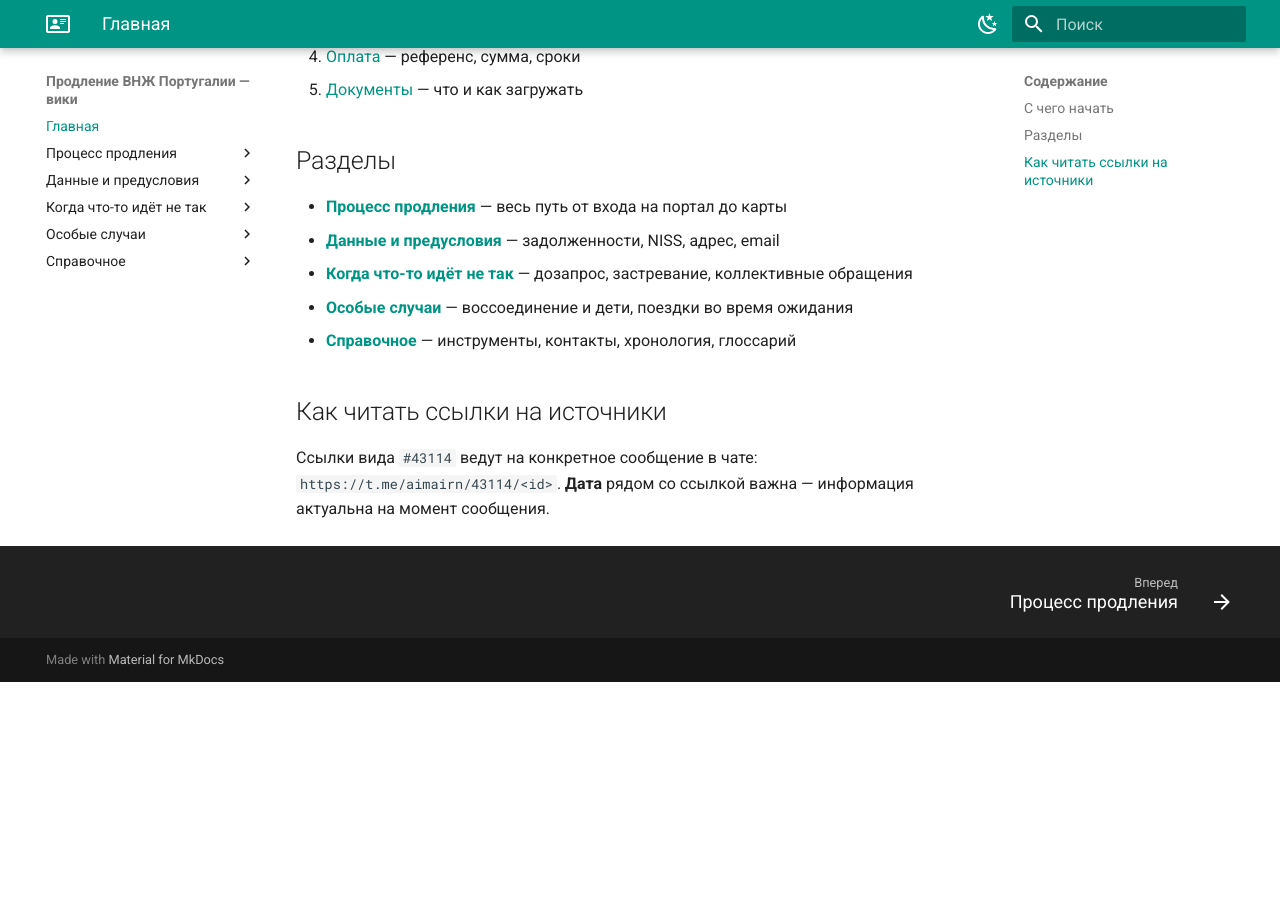
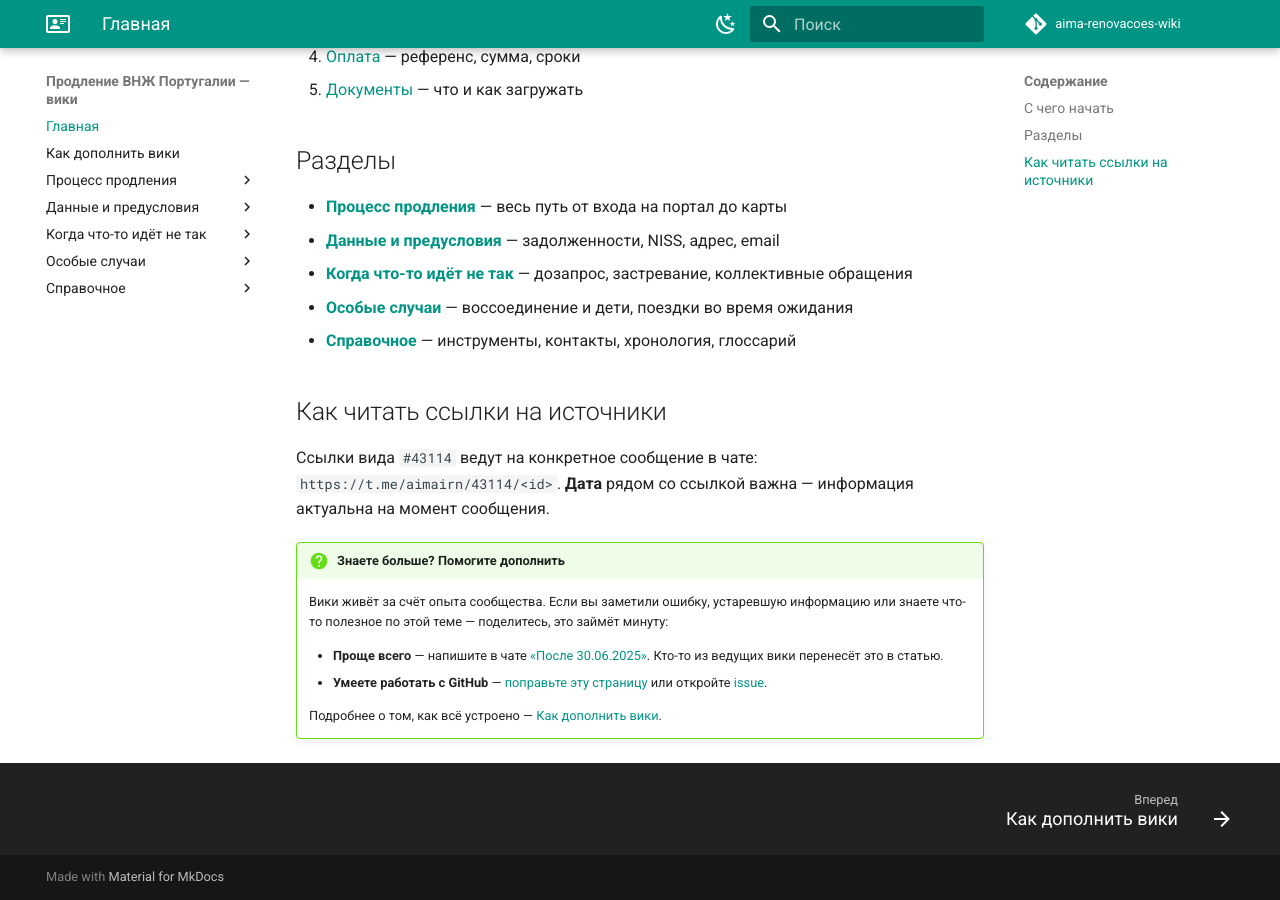
Before and after one commit to Self-Perfection/aima-renovacoes-wiki, an MkDocs documentation site: the page built from wiki/index.md, in a window 1280 px wide and 900 px high, scrolled down 725 px. Built offline with MkDocs 1.6.1 and Material for MkDocs 9.7.7, drawn with Linux system fonts in a browser that asks for light colours; comment, search, counter and statistics services are not loaded; before the commit the page ends 1407 px from its top, so only the background shows below that.

Commit message:
Ссылки на правку вики: призыв в подвале каждой страницы + страница «Как дополнить»

```diff
--- a/mkdocs.yml
+++ b/mkdocs.yml
@@ -6,9 +6,16 @@ site_url: https://self-perfection.github.io/aima-renovacoes-wiki/
 docs_dir: wiki
 site_dir: site
 
+# Ссылка на репозиторий-источник + кнопка «править» на каждой странице.
+# edit_uri ведёт в редактор GitHub по пути внутри docs_dir (wiki/).
+repo_url: https://github.com/Self-Perfection/aima-renovacoes-wiki
+repo_name: aima-renovacoes-wiki
+edit_uri: edit/main/wiki/
+
 theme:
   name: material
   language: ru
+  custom_dir: overrides
   icon:
     logo: material/card-account-details-outline
   features:
@@ -21,6 +28,8 @@ theme:
     - search.suggest
     - search.highlight
     - content.code.copy
+    - content.action.edit
+    - content.action.view
   palette:
     - media: "(prefers-color-scheme: light)"
       scheme: default
@@ -59,6 +68,7 @@ exclude_docs: |
 
 nav:
   - Главная: index.md
+  - Как дополнить вики: kak-dopolnit.md
   - Процесс продления:
       - process/index.md
       - Портал и доступ: process/portal-i-dostup.md
--- /dev/null
+++ b/overrides/main.html
@@ -0,0 +1,36 @@
+{% extends "base.html" %}
+
+<!--
+  Призыв к дополнению вики — показывается в подвале КАЖДОЙ статьи.
+  Пишется один раз здесь, появляется на всех текущих и будущих страницах.
+  Цель: чтобы читатель, не знакомый с GitHub, всё равно понял, что может
+  внести вклад, и увидел путь без трения (написать в чате).
+-->
+{% block content %}
+  {{ super() }}
+  {% if page and page.meta and page.meta.hide_contribute %}{% else %}
+  <aside class="admonition question wiki-contribute">
+    <p class="admonition-title">Знаете больше? Помогите дополнить</p>
+    <p>
+      Вики живёт за счёт опыта сообщества. Если вы заметили ошибку, устаревшую
+      информацию или знаете что-то полезное по этой теме — поделитесь, это займёт минуту:
+    </p>
+    <ul>
+      <li>
+        <strong>Проще всего</strong> — напишите в чате
+        <a href="https://t.me/aimairn/43114" rel="noopener">«После 30.06.2025»</a>.
+        Кто-то из ведущих вики перенесёт это в статью.
+      </li>
+      <li>
+        <strong>Умеете работать с GitHub</strong> —
+        {% if page and page.edit_url %}<a href="{{ page.edit_url }}" rel="noopener">поправьте эту страницу</a>{% else %}поправьте текст в репозитории{% endif %}
+        или откройте
+        <a href="https://github.com/Self-Perfection/aima-renovacoes-wiki/issues" rel="noopener">issue</a>.
+      </li>
+    </ul>
+    <p>
+      Подробнее о том, как всё устроено — <a href="{{ 'kak-dopolnit/' | url }}">Как дополнить вики</a>.
+    </p>
+  </aside>
+  {% endif %}
+{% endblock %}
```
Also changed, not shown: wiki/kak-dopolnit.md (added, +54 -0 lines).
